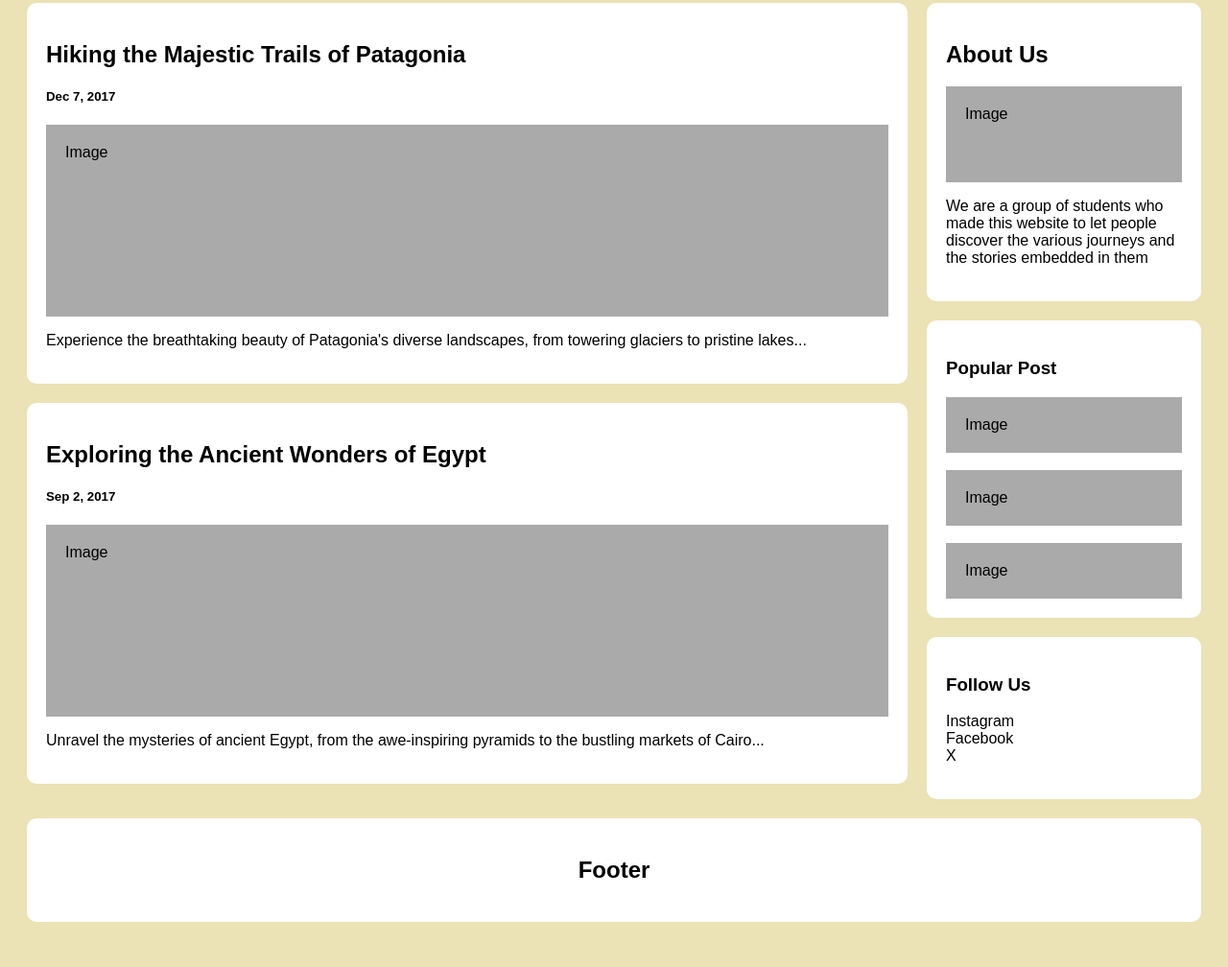
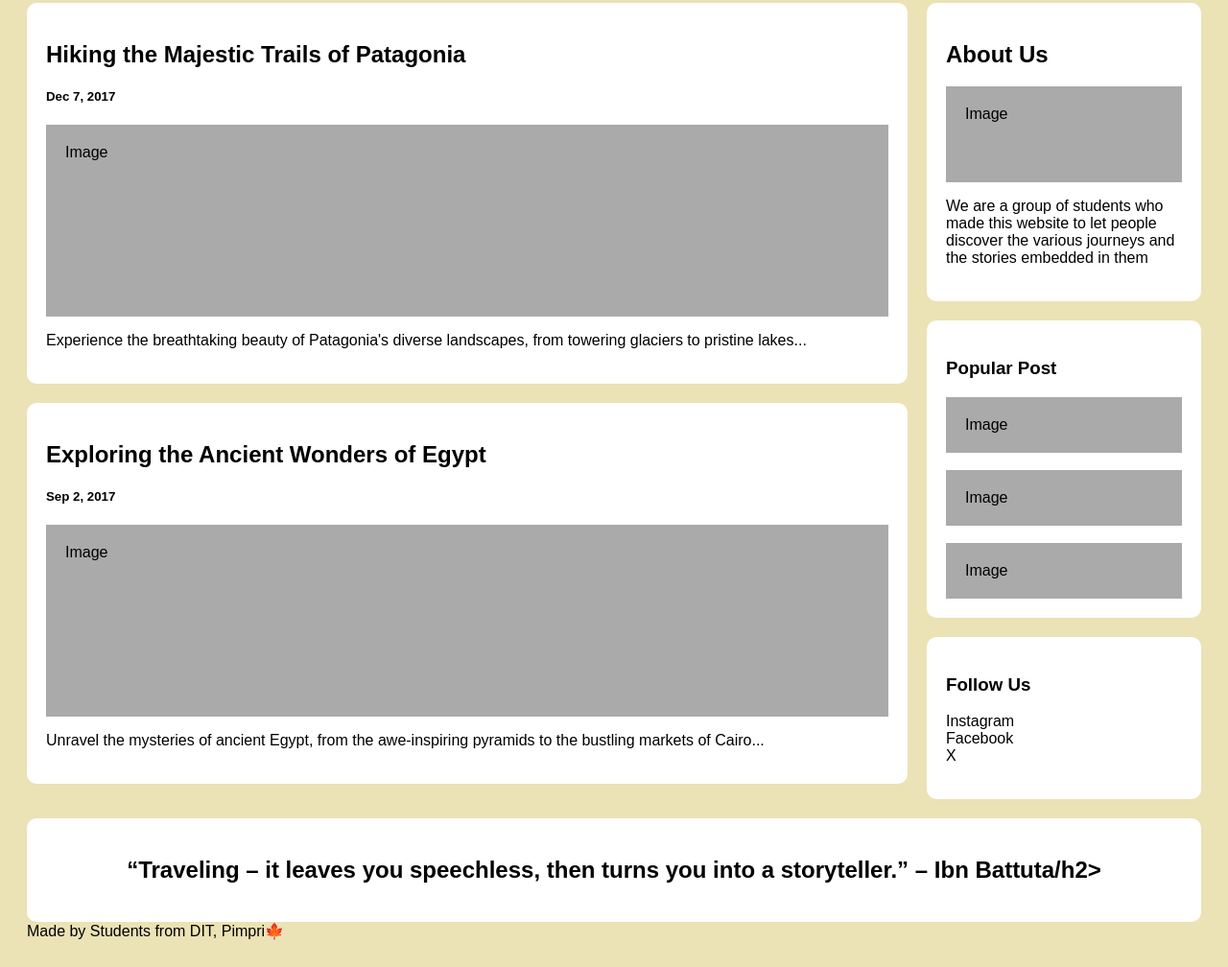
Before and after one commit to sahil-s-246/travel-blog, a plain HTML site: page index.html in a window 1280 px wide. Shown: the part 274-1282 px from the top of the page at 96% size. Drawn offline with Linux system fonts and the light colour scheme.

Commit message:
Update index.html

```diff
--- a/index.html
+++ b/index.html
@@ -46,7 +46,9 @@
 </div>
 
 <div class="footer">
-  <h2>Footer</h2>
+  <h2>“Traveling – it leaves you speechless, then turns you into a storyteller.” – Ibn Battuta/h2>
 </div>
+  Made by Students from DIT, Pimpri🍁
 </body>
+
 </html>
```
